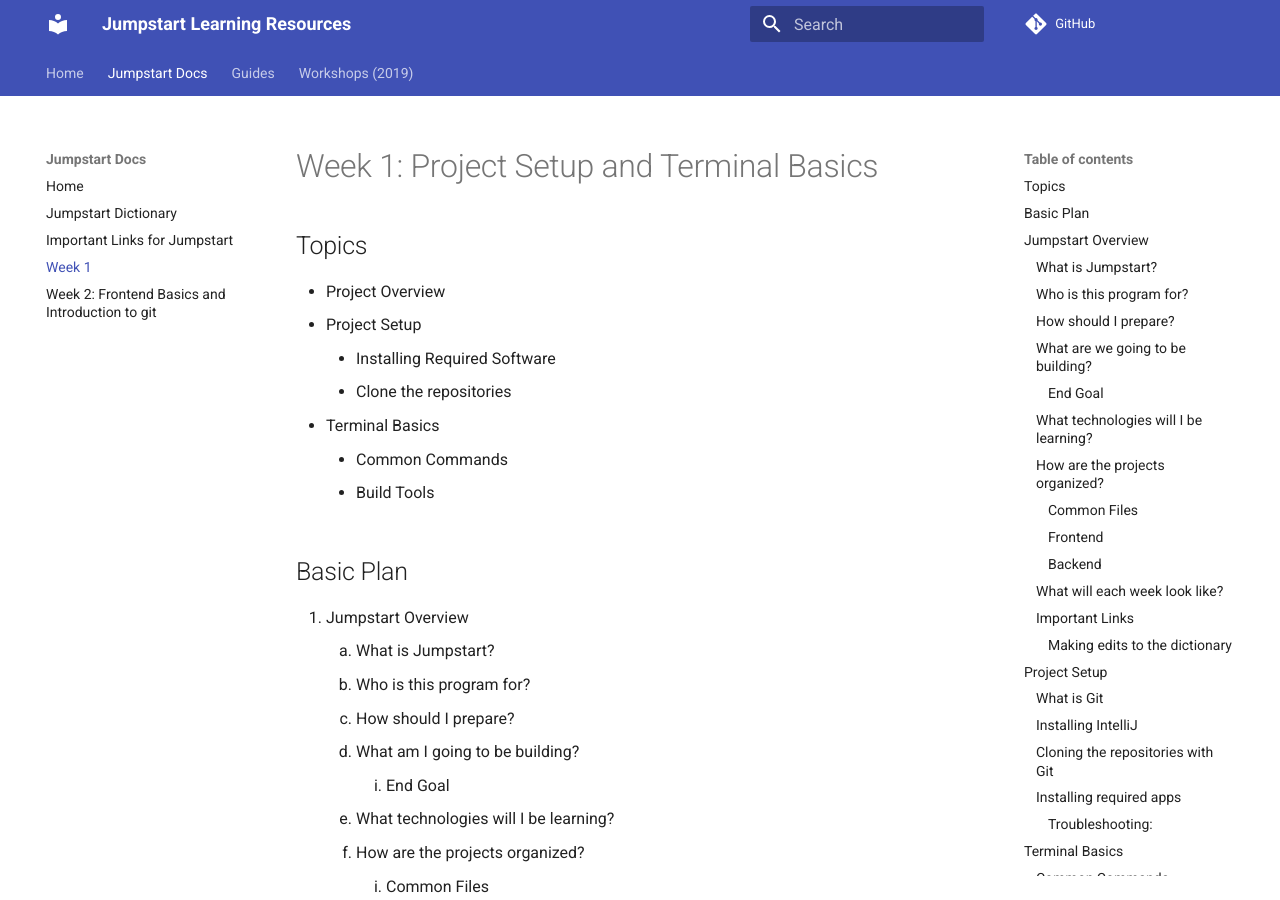
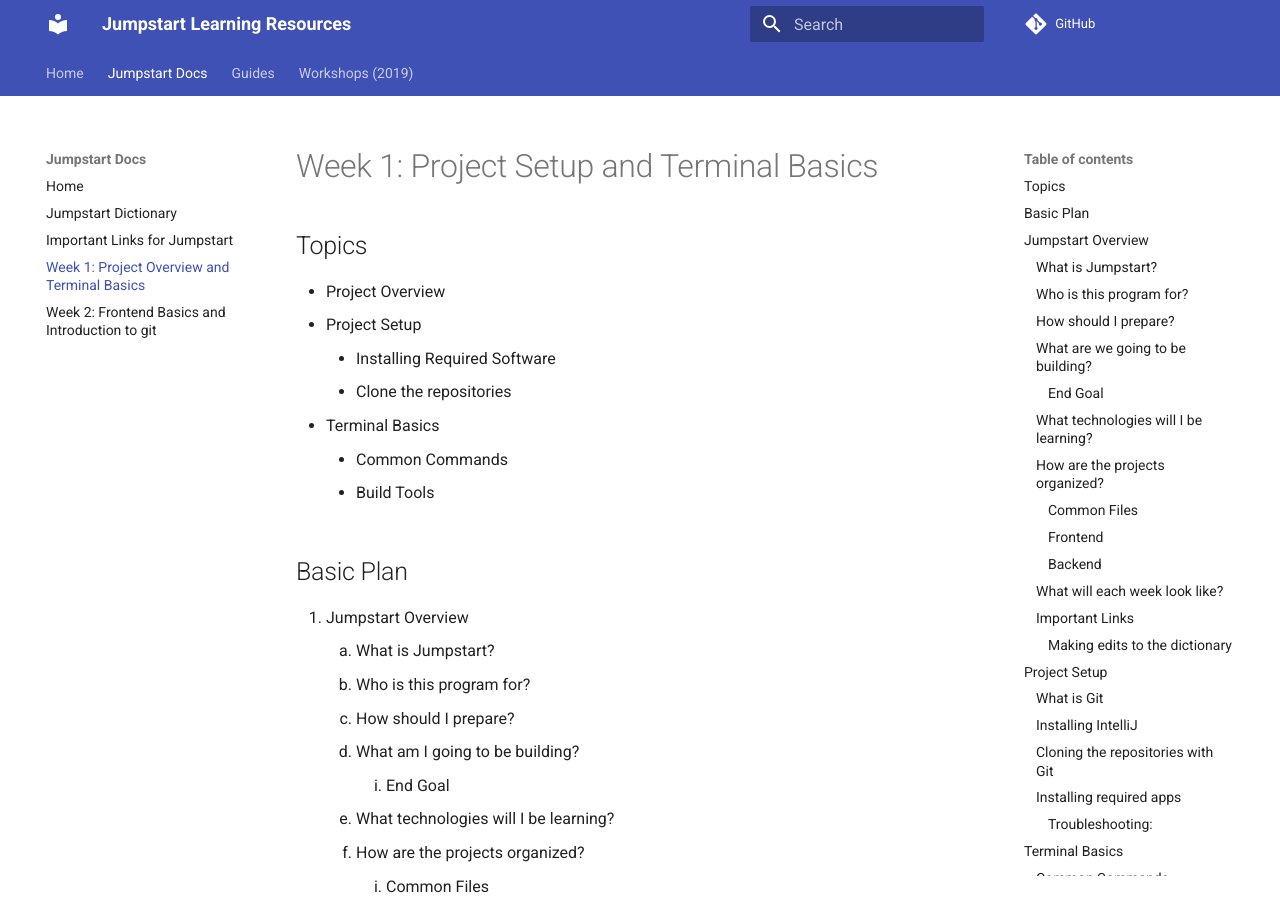
Before and after one commit to Code-4-Community/learning-resources, an MkDocs documentation site: the page built from docs/jumpstart/week-1.md, in a window 1280 px wide and 900 px high. Built offline with MkDocs 1.6.1 and Material for MkDocs 9.7.7, drawn with Linux system fonts in a browser that asks for light colours; comment, search, counter and statistics services are not loaded.

Commit message:
Updated to match new file structure

```diff
--- a/mkdocs.yml
+++ b/mkdocs.yml
@@ -13,7 +13,7 @@ nav:
       - Home: jumpstart/index.md
       - Jumpstart Dictionary: jumpstart/dictionary.md
       - Important Links for Jumpstart: jumpstart/important_links.md
-      - Week 1: jumpstart/week-1.md
+      - "Week 1: Project Overview and Terminal Basics": jumpstart/week-1.md
       - "Week 2: Frontend Basics and Introduction to git": lesson-plans/week-2.md
   - Guides:
       - Home: guides/index.md
```
Also changed, not shown: docs/lesson-plans/index.md (deleted, +0 -3 lines), docs/jumpstart/img/box-model.png (renamed from docs/lesson-plans/img/box-model.png), docs/jumpstart/week-2.md (renamed from docs/lesson-plans/week-2.md).
